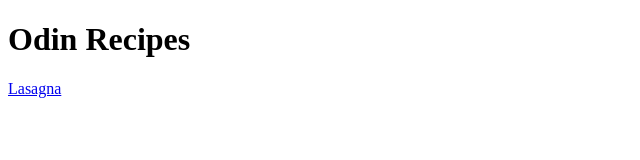
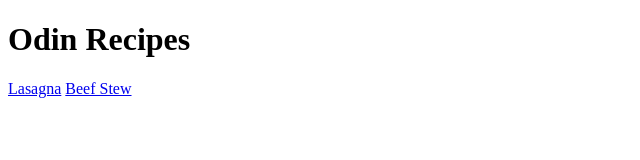
Before and after one commit to blanKTcup/odin-recipes, a plain HTML site: page index.html in a window 1280 px wide. Shown: the full height of the page, 0-640 px from the left. Drawn offline with Linux system fonts and the light colour scheme.

Commit message:
Edit index.html and README.md add recipes/beef-stew.html

```diff
--- a/index.html
+++ b/index.html
@@ -8,6 +8,7 @@
         <main>
             <h1>Odin Recipes</h1>
             <a href="./recipes/lasagna.html">Lasagna</a>
+            <a href="./recipes/beef-stew.html">Beef Stew</a>
         </main>
 
 
```
Also changed, not shown: recipes/beef-stew.html (added, +1 -0 lines), 1 other file.
